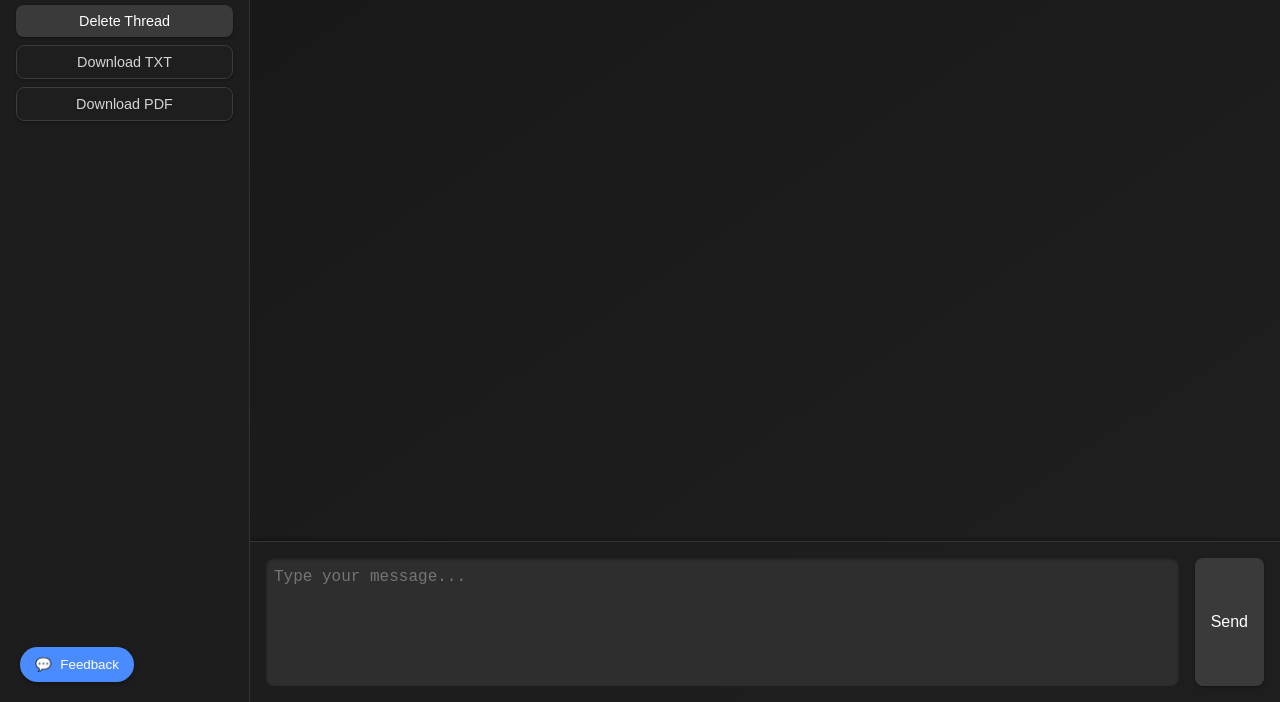
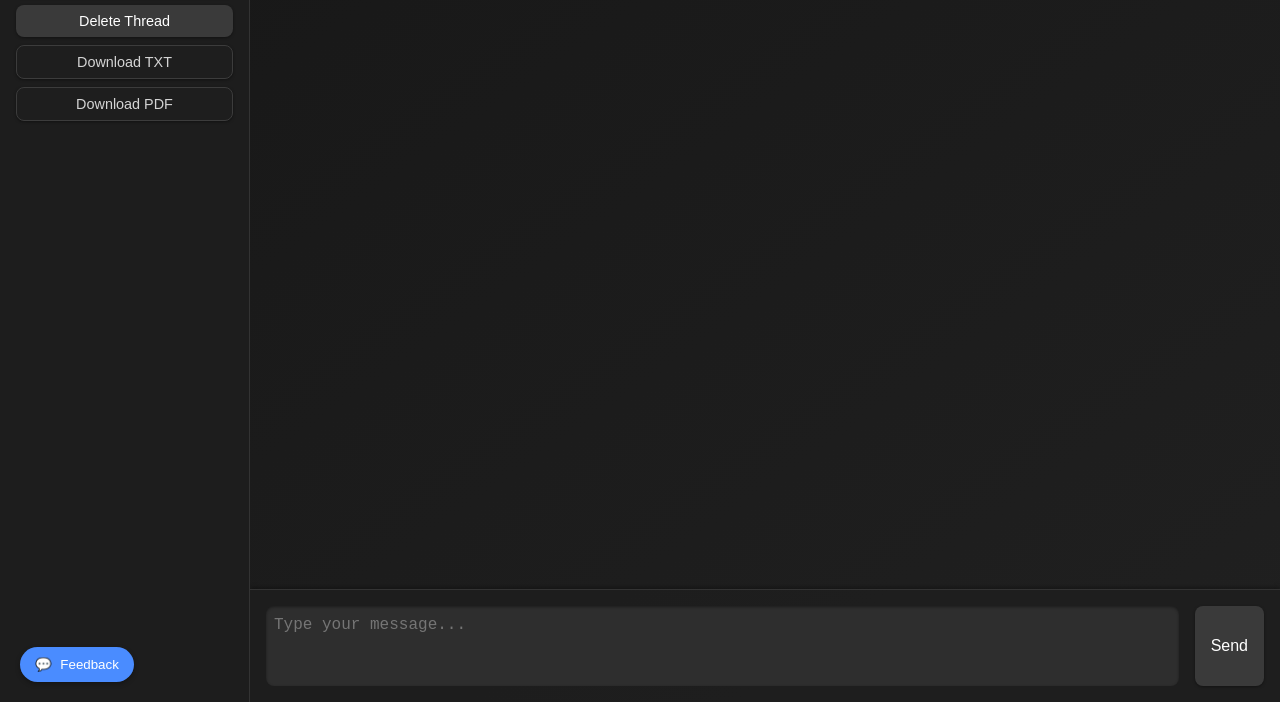
Before and after one commit to AbdelatifAbualya/COD-V2, a website: page index.html in a window 1280 px wide. Shown: the part 98-800 px from the top of the page. Drawn offline with nearby package versions, Linux system fonts and the light colour scheme.

Commit message:
Update index.html

```diff
--- a/index.html
+++ b/index.html
@@ -1049,8 +1049,9 @@
       <div class="chat-messages" id="chatMessages">
         <!-- Chat messages will be rendered here -->
       </div>
-      <div class="chat-input">
-  <textarea id="userInput" rows="5" placeholder="Type your message..."></textarea>
+      <!-- Chat Input - Fixed Version -->
+<div class="chat-input">
+  <textarea id="userInput" placeholder="Type your message..."></textarea>
   <button id="sendBtn">Send</button>
 </div>
     </div>
```
